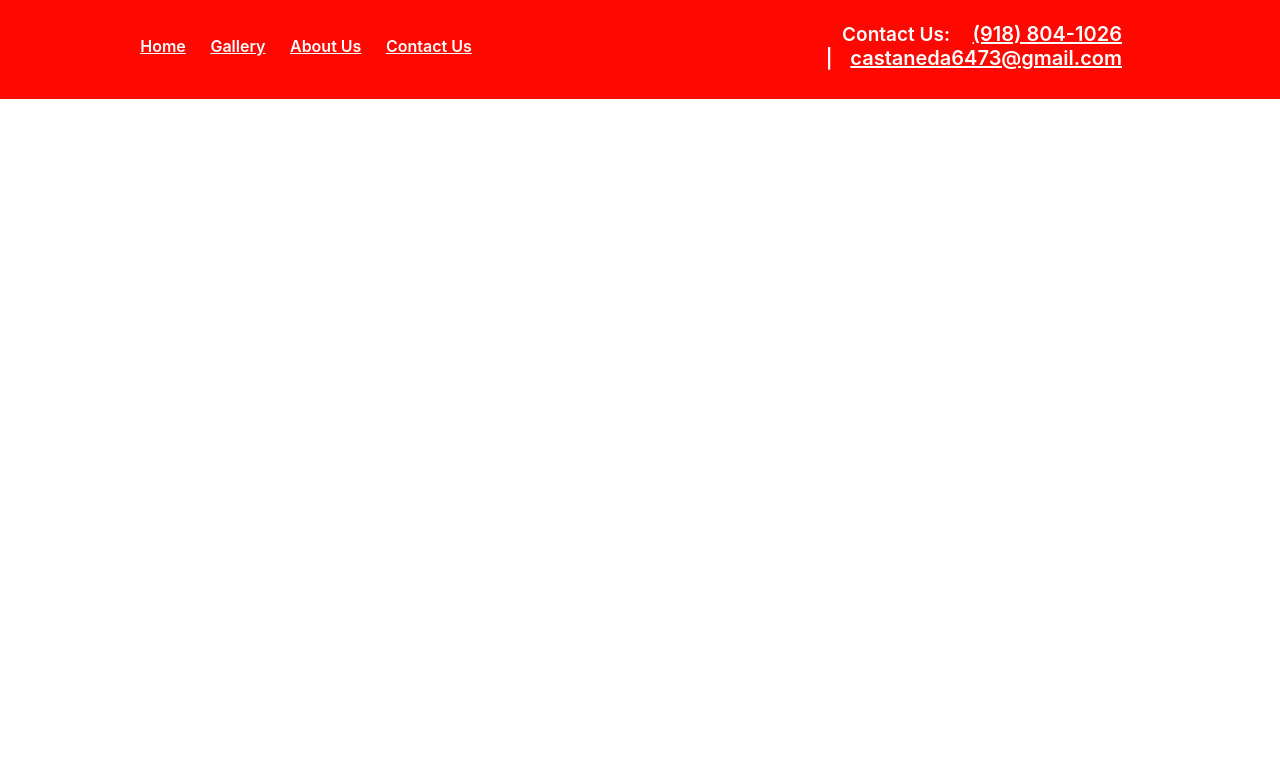
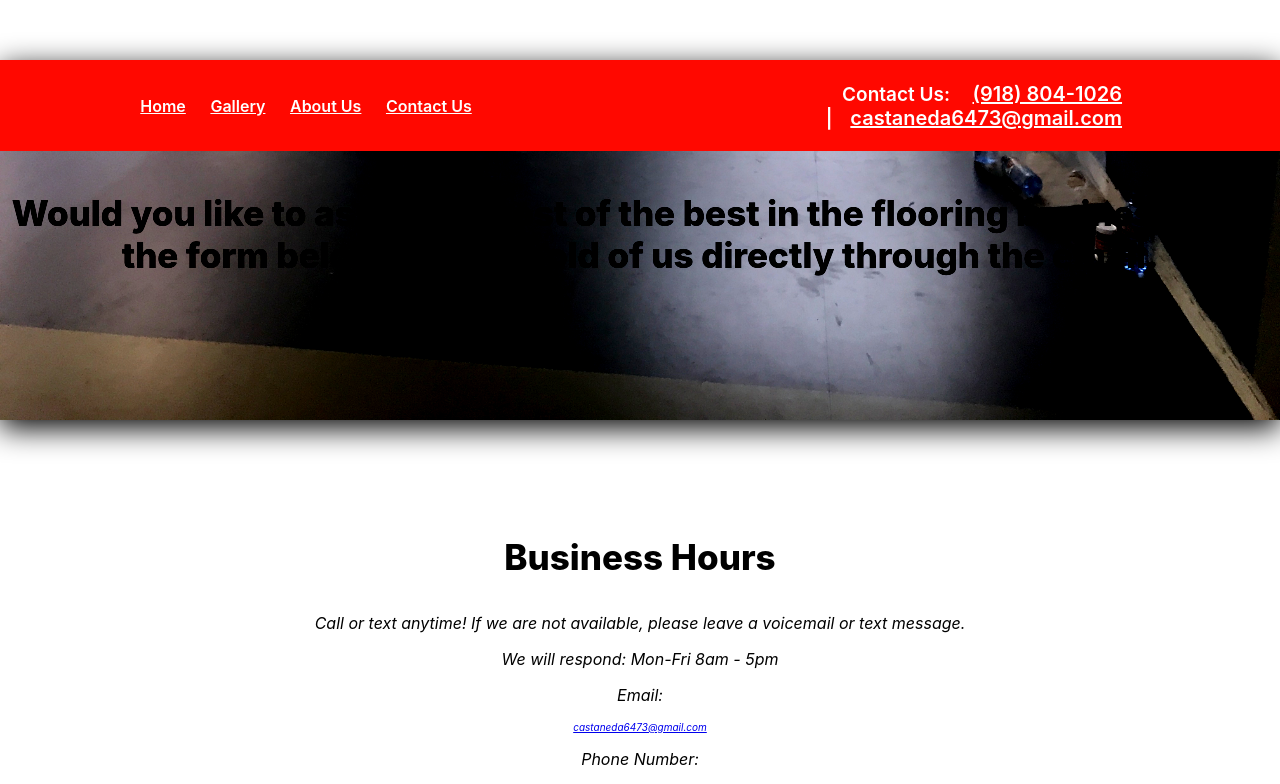
Before and after one commit to Perezented/PSF, a React (Create React App) app: page /joinUs in a window 1280 px wide. Shown: the top 784 px of the page. Built offline with nearby package versions, Linux system fonts and the light colour scheme.

Commit message:
Contact us and join us now has props being fed though to make dynamic

```diff
--- a/src/App.js
+++ b/src/App.js
@@ -11,7 +11,26 @@ function App() {
       <Header />
       <Router>
         <Route exact path="/" component={HomePage} />
-        <Route path="/contact" component={Contact} />
+        <Route path="/contact">
+          <Contact
+            bannerInfo={[
+              "img2",
+              "Contact Pro-Select Flooring",
+              "Let us know if there is anything we can do for you and your company. Use the form below to get a hold of us directly through the email."
+            ]}
+            classInfo={"contact"}
+          />
+        </Route>
+        <Route path="/joinUs">
+          <Contact
+            bannerInfo={[
+              "img1",
+              "Join our team at Pro-Select Flooring",
+              "Would you like to assist the best of the best in the flooring business? Use the form below to get a hold of us directly through the email."
+            ]}
+            classInfo={"join"}
+          />
+        </Route>
       </Router>
       <Footer />
     </div>
--- a/src/components/contactUs.js
+++ b/src/components/contactUs.js
@@ -5,7 +5,8 @@ import Form from "./Form";
 import Banner from "./Banner";
 import ThankYouMessage from "./ThankYouMessage";
 
-export default function Contact() {
+export default function Contact(props) {
+  console.log(props);
   const [thankYouMessage, setThankYouMessage] = useState(false);
   function sendEmail(e) {
     e.preventDefault();
@@ -32,13 +33,13 @@ export default function Contact() {
   }
 
   return (
-    <section className="contact" id="contact">
-      <Banner />
-      <h2>Contact Pro-Select Flooring</h2>
-      <p>
+    <section className={props.classInfo} id={props.classInfo}>
+      <Banner props={props.bannerInfo} />
+      {/* <h2>Contact Pro-Select Flooring</h2> */}
+      {/* <p className="contactMessage">
         Let us know if there is anything we can do for you and your company. Use
         the form below to get a hold of us directly through the email.
-      </p>
+      </p> */}
       <ThankYouMessage props={thankYouMessage} />
       <div className="flex">
         <BusinessHours />
```
